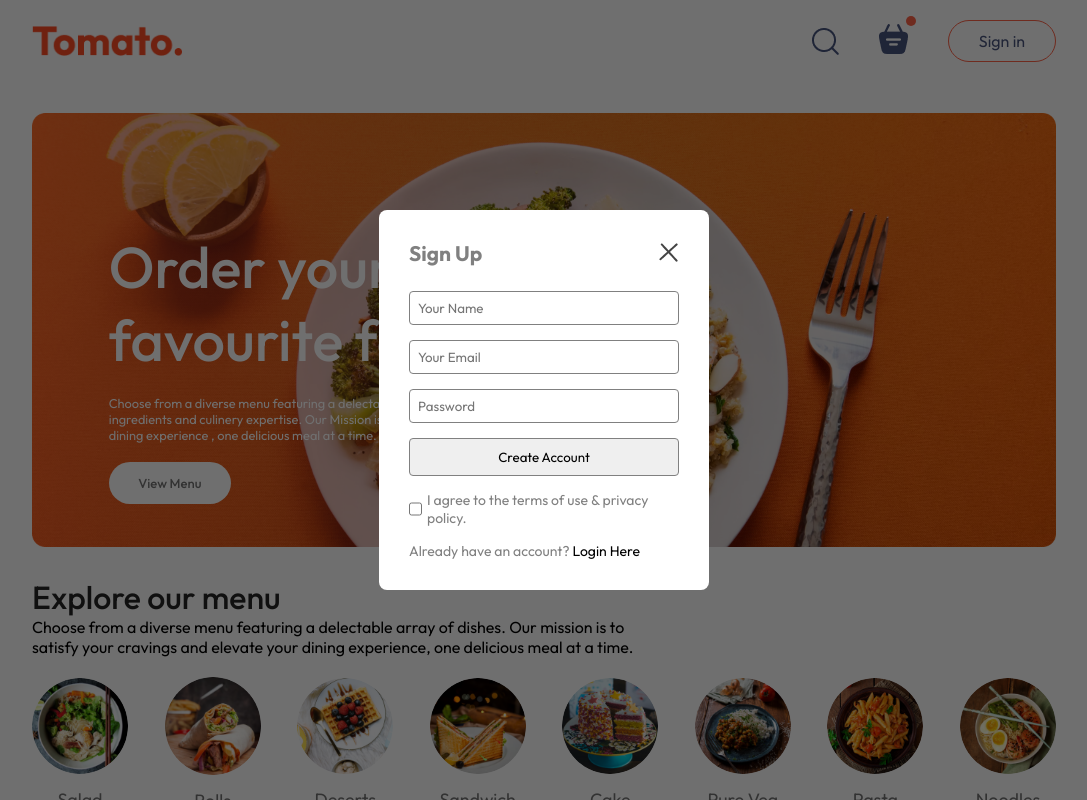
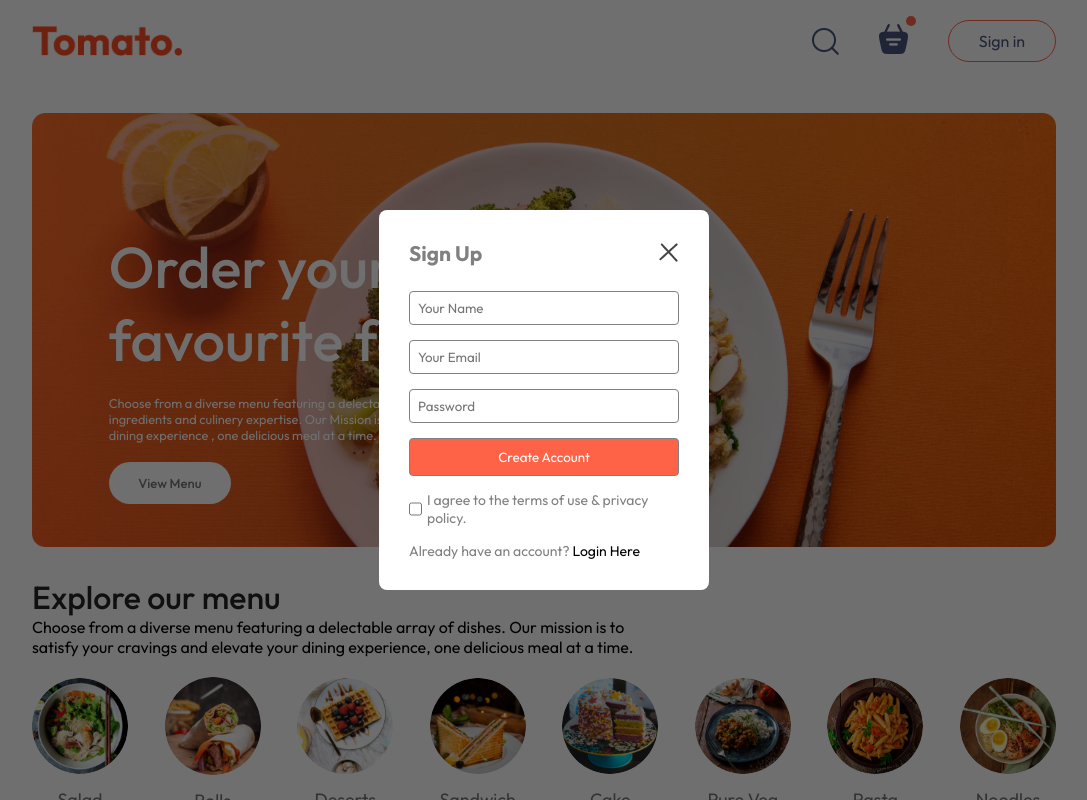
Before and after one commit to Aniket-Maity-22053660/Creating-An-E-commerce-Web-App, a React (Vite) app in the folder FoodNet/: page / in a window 1280 px wide. Both pictures are taken after a click on the button "Sign in". Shown: the top 800 px of the page, without its empty margins (96-1183 px from the left). Built offline with nearby package versions, Linux system fonts and the light colour scheme; a web font is replaced by a local one.

Commit message:
Committed!

```diff
--- a/FoodNet/src/components/loginPopUp/LoginPopUp.css
+++ b/FoodNet/src/components/loginPopUp/LoginPopUp.css
@@ -47,6 +47,8 @@
     border-radius:4px;
 border:1px solid #808080;
 cursor:pointer;
+   background-color:tomato;
+   color:white;
 }
 .login-popup-condition{
     display:flex;
```
